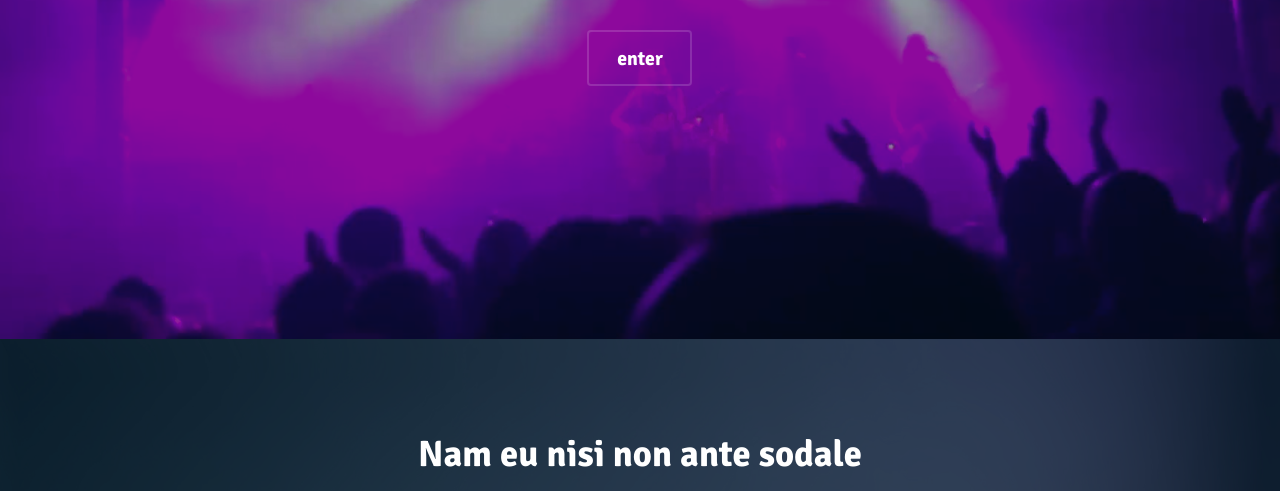
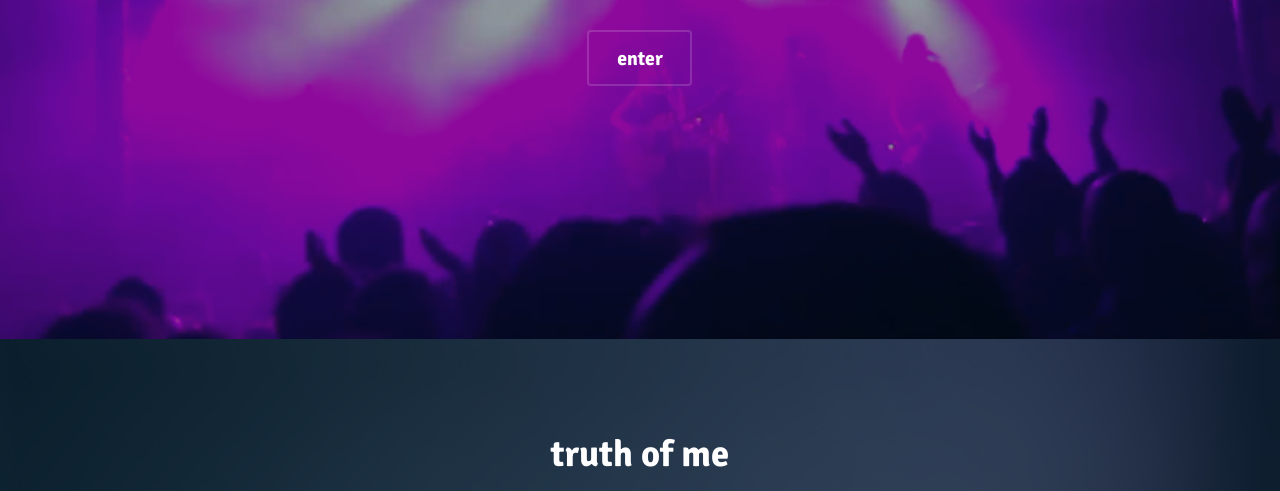
Before and after one commit to blankblake/home, a plain HTML site: page index.html in a window 1280 px wide. Shown: the part 461-952 px from the top of the page. Drawn offline with Linux system fonts and the light colour scheme.

Commit message:
Update index.html

```diff
--- a/index.html
+++ b/index.html
@@ -53,7 +53,7 @@
 				<section class="wrapper style1">
 					<div class="inner">
 						<header class="align-center">
-							<h2>Nam eu nisi non ante sodale</h2>
+							<h2>truth of me</h2>
 							<p>Cras sagittis turpis sit amet est tempus, sit amet consectetur purus tincidunt.</p>
 						</header>
 						<!-- 2 Column Video Section -->
```
